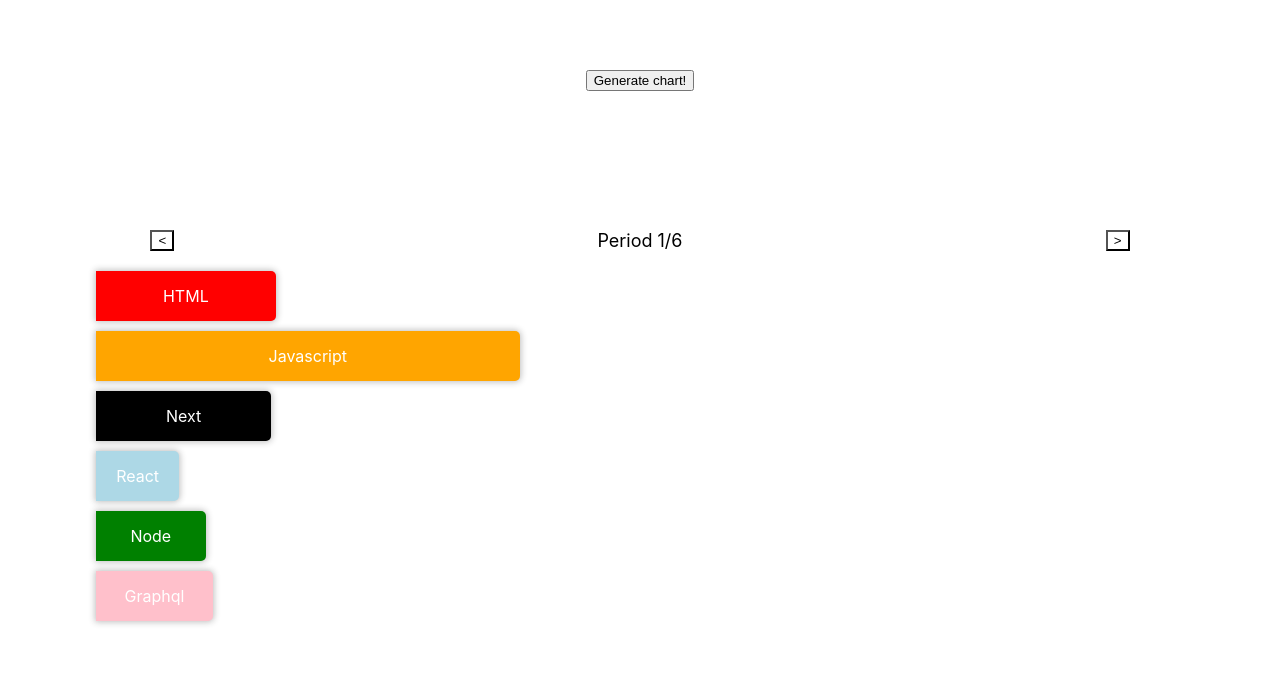
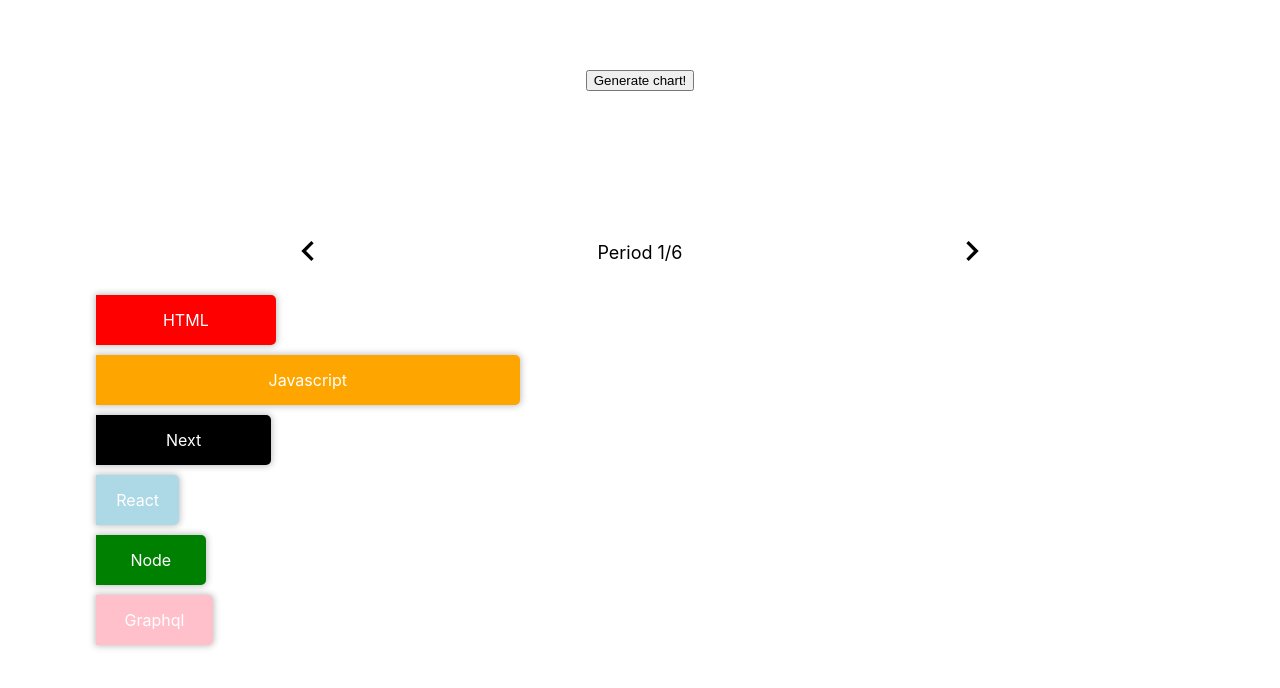
Before and after one commit to bianco-e/chart-generator, a React (Create React App) app: page / in a window 1280 px wide. Both pictures are taken after a click on the button "Generate chart!". Shown: the top 688 px of the page. Built offline with nearby package versions, Linux system fonts and the light colour scheme.

Commit message:
Add arrows SVG to PeriodsSelector

```diff
--- a/src/components/PeriodsSelector.js
+++ b/src/components/PeriodsSelector.js
@@ -1,5 +1,7 @@
 import React from "react";
 import styled from "styled-components";
+import LeftArrow from "./svg/LeftArrow";
+import RightArrow from "./svg/RightArrow";
 
 export default function PeriodsSelector({
   config,
@@ -9,11 +11,15 @@
 }) {
   return (
     <PeriodsHandler>
-      <button onClick={handlePrevious}>{"<"}</button>
+      <button onClick={handlePrevious}>
+        <LeftArrow />
+      </button>
       <CurrentPeriod>
         {config.periodName} {`${currentPeriod + 1}/${config.periods}`}
       </CurrentPeriod>
-      <button onClick={handleNext}>{">"}</button>
+      <button onClick={handleNext}>
+        <RightArrow />
+      </button>
     </PeriodsHandler>
   );
 }
@@ -21,11 +27,12 @@
 const PeriodsHandler = styled.div`
   align-items: center;
   display: flex;
-  justify-content: space-between;
+  justify-content: space-around;
   margin-bottom: 15px;
   width: 90%;
   > button {
     background: none;
+    border: 0;
     cursor: pointer;
   }
 `;
--- /dev/null
+++ b/src/components/svg/LeftArrow.js
@@ -0,0 +1,16 @@
+import * as React from "react";
+
+export default function LeftArrow(props) {
+  return (
+    <svg
+      xmlns="http://www.w3.org/2000/svg"
+      height={40}
+      viewBox="0 0 24 24"
+      width={40}
+      {...props}
+    >
+      <path d="M0 0h24v24H0V0z" fill="none" />
+      <path d="M15.41 16.59L10.83 12l4.58-4.59L14 6l-6 6 6 6 1.41-1.41z" />
+    </svg>
+  );
+}
--- /dev/null
+++ b/src/components/svg/RightArrow.js
@@ -0,0 +1,16 @@
+import * as React from "react";
+
+export default function RightArrow(props) {
+  return (
+    <svg
+      xmlns="http://www.w3.org/2000/svg"
+      height={40}
+      viewBox="0 0 24 24"
+      width={40}
+      {...props}
+    >
+      <path d="M0 0h24v24H0V0z" fill="none" />
+      <path d="M8.59 16.59L13.17 12 8.59 7.41 10 6l6 6-6 6-1.41-1.41z" />
+    </svg>
+  );
+}
```
Also changed, not shown: src/logo.svg (deleted), 1 other file (tests, documents, lock files or other folders).
